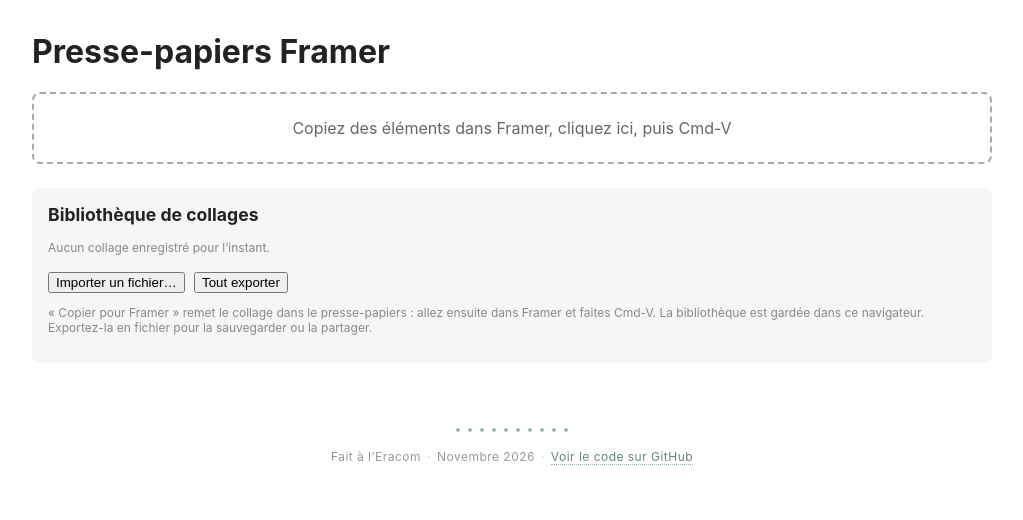
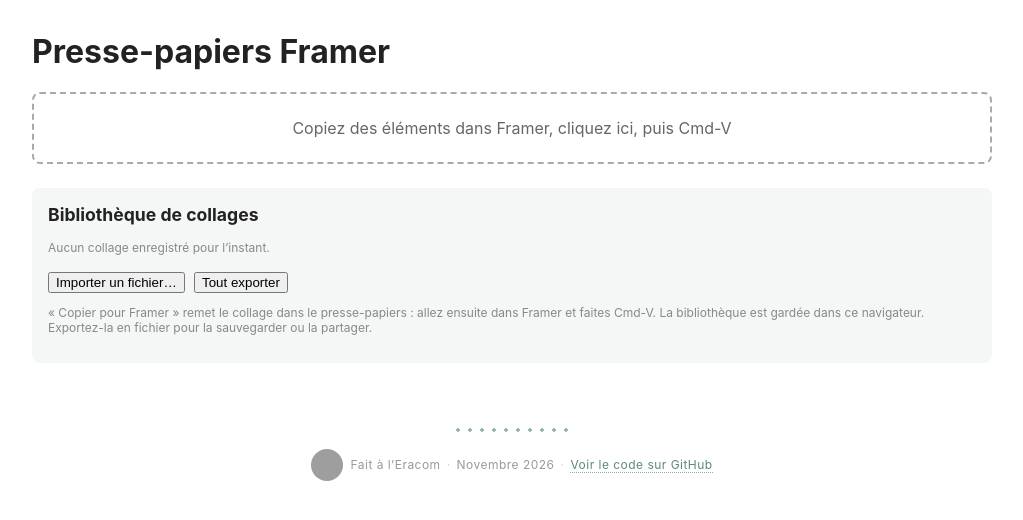
Before and after one commit to coursweb/framer-copypasta, a plain HTML site: page index.html in a window 1280 px wide. Shown: the whole page, without its empty margins (128-1151 px from the left). Drawn offline with Linux system fonts and the light colour scheme; grey boxes are pictures that could not be loaded.

Commit message:
ajout image à Footer

```diff
--- a/index.html
+++ b/index.html
@@ -27,6 +27,9 @@
   footer a { color: #5e8a73; text-decoration: none; border-bottom: 1px dotted #8fb3a0; }
   footer a:hover { color: #285a43; border-bottom-style: solid; }
   footer .sep { margin: 0 .5em; color: #c5d6cc; }
+  footer .credit { display: inline-flex; align-items: center; gap: .6em; }
+  footer .avatar { width: 32px; height: 32px; border-radius: 50%; object-fit: cover; margin: 0;
+    border: 0; }
   #toast { position: fixed; bottom: 1rem; left: 50%; transform: translateX(-50%); background: #222; color: #fff; padding: .5rem 1rem; border-radius: 6px; opacity: 0; transition: opacity .3s; pointer-events: none; }
   #toast.on { opacity: 1; }
 </style>
@@ -49,7 +52,10 @@
 <div id="toast"></div>
 
 <footer>
-  Fait à l’Eracom<span class="sep">·</span>Novembre 2026<span class="sep">·</span><a href="https://github.com/coursweb/framer-copypasta" target="_blank" rel="noopener">Voir le code sur GitHub</a>
+  <span class="credit">
+    <img class="avatar" src="https://avatars.githubusercontent.com/u/241637?s=64" alt="" width="32" height="32">
+    <span>Fait à l’Eracom<span class="sep">·</span>Novembre 2026<span class="sep">·</span><a href="https://github.com/coursweb/framer-copypasta" target="_blank" rel="noopener">Voir le code sur GitHub</a></span>
+  </span>
 </footer>
 
 <script>
```
Also changed, not shown: 1 other file.
